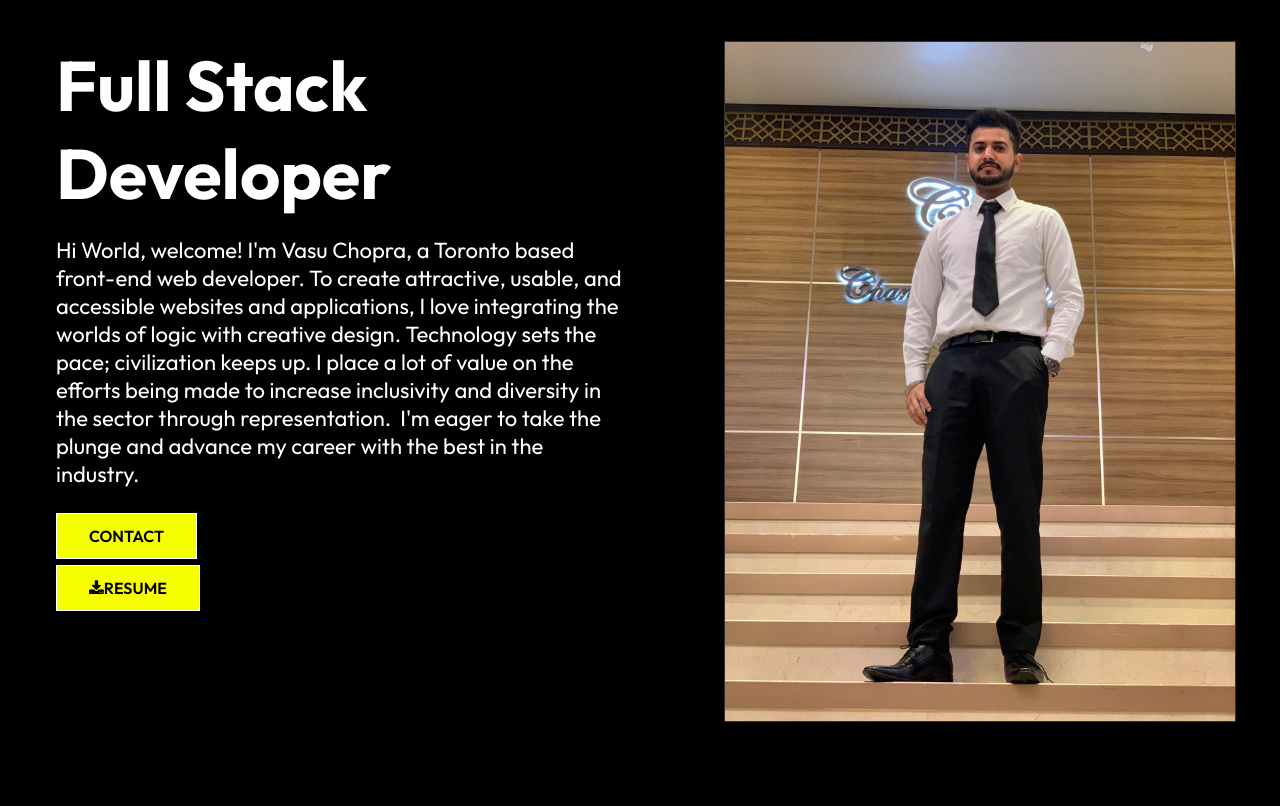
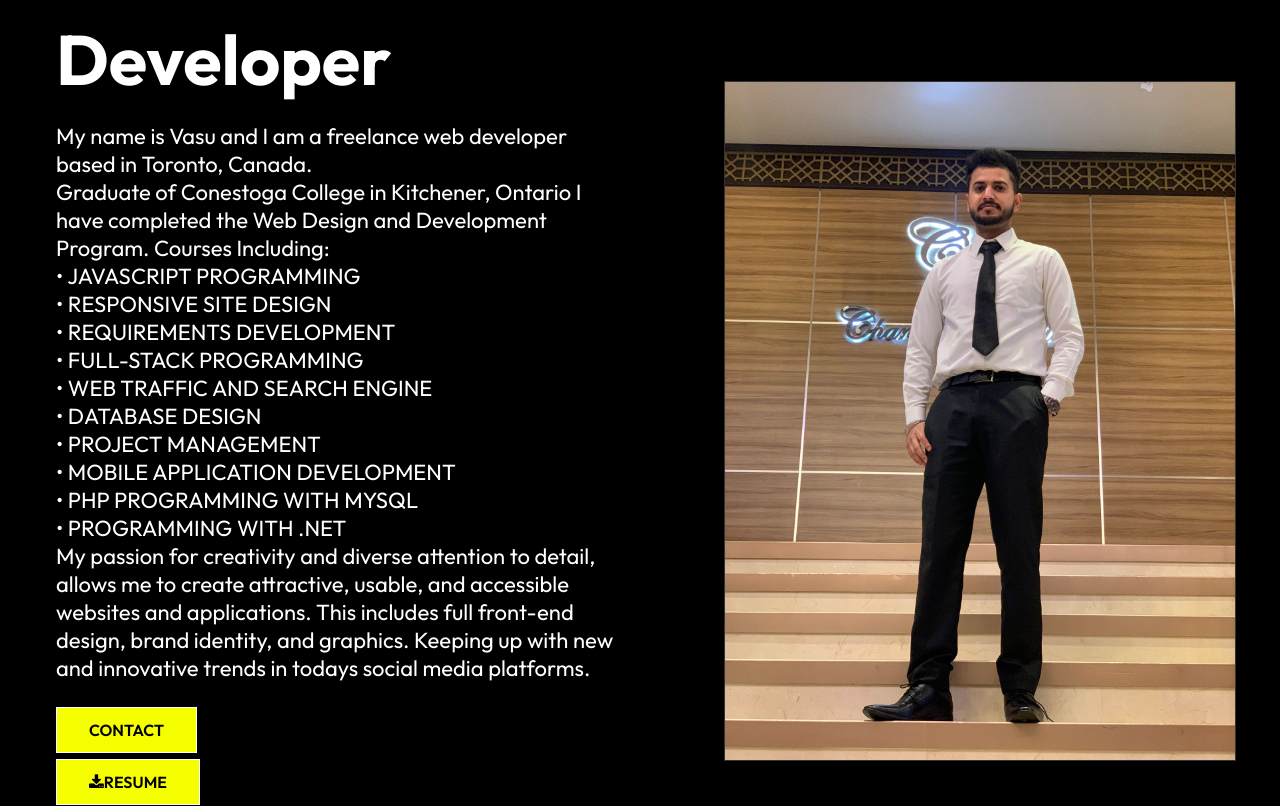
Before and after one commit to imchopra/Portfolio, a React (Create React App) app: page /about in a window 1280 px wide. Shown: the part 617-1423 px from the top of the page. Built offline with nearby package versions, Linux system fonts and the light colour scheme.

Commit message:
Update AboutContent.js

```diff
--- a/src/components/AboutContent.js
+++ b/src/components/AboutContent.js
@@ -9,7 +9,34 @@ const AboutContent = () => {
     <div className="about">
         <div className="left">
             <h1>Full Stack Developer</h1>
-            <p>Hi World, welcome! I'm Vasu Chopra, a Toronto based front-end web developer. To create attractive, usable, and accessible websites and applications, I love integrating the worlds of logic with creative design. Technology sets the pace; civilization keeps up. I place a lot of value on the efforts being made to increase inclusivity and diversity in the sector through representation.  I'm eager to take the plunge and advance my career with the best in the industry.</p>
+            {/* <p>Hi World, welcome! I'm Vasu Chopra, a Toronto based front-end web developer. To create attractive, usable, and accessible websites and applications, I love integrating the worlds of logic with creative design. Technology sets the pace; civilization keeps up. I place a lot of value on the efforts being made to increase inclusivity and diversity in the sector through representation.  I'm eager to take the plunge and advance my career with the best in the industry.</p> */}
+            <p>My name is Vasu and I am a freelance web developer based in Toronto, Canada.
+<br></br>
+Graduate of Conestoga College in Kitchener, Ontario I have completed the Web Design and Development Program.
+Courses Including:
+<br></br>
+• JAVASCRIPT PROGRAMMING
+<br></br>
+• RESPONSIVE SITE DESIGN
+<br></br>
+• REQUIREMENTS DEVELOPMENT
+<br></br>
+• FULL-STACK PROGRAMMING
+<br></br>
+• WEB TRAFFIC AND SEARCH ENGINE
+<br></br>
+• DATABASE DESIGN
+<br></br>
+• PROJECT MANAGEMENT
+<br></br>
+• MOBILE APPLICATION DEVELOPMENT
+<br></br>
+• PHP PROGRAMMING WITH MYSQL
+<br></br>
+• PROGRAMMING WITH .NET
+<br></br>
+
+My passion for creativity and diverse attention to detail, allows me to create attractive, usable, and accessible websites and applications. This includes full front-end design, brand identity, and graphics. Keeping up with new and innovative trends in todays social media platforms.</p>
             <Link to="/contact">
                 <button className="btn">Contact</button>
             </Link>
```
